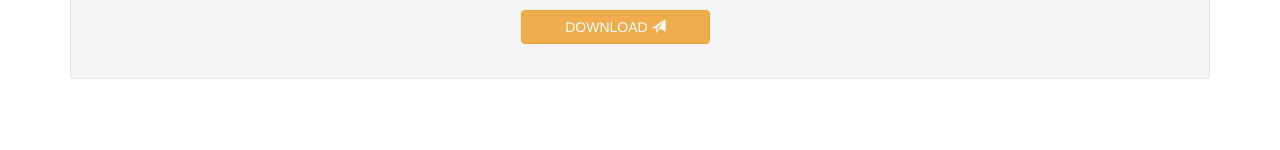
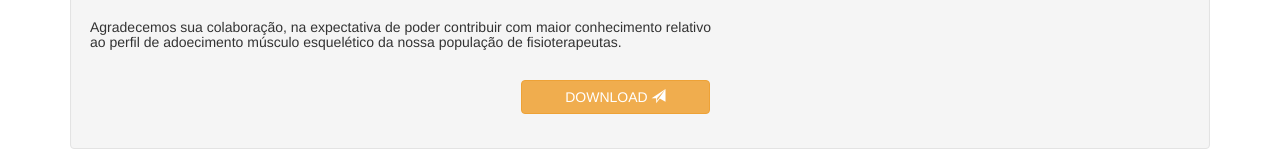
Before and after one commit to Adenilsonlj/prototipo, a plain HTML site: page index.html in a window 1280 px wide. Shown: the part 2022-2172 px from the top of the page. Before the commit the page ends 2121 px from the top, so only its background shows below. Drawn offline with nearby package versions, Linux system fonts and the light colour scheme.

Commit message:
mensagem de agradecimentos

```diff
--- a/index.html
+++ b/index.html
@@ -338,6 +338,7 @@
 
                 </div>
 
+
                 <div class="row">
                     <div class="col-md-6">
                         <h4>
@@ -350,7 +351,13 @@
                         </div>
                     </div>
                 </div>
-
+                <br>
+                <div class="row">
+                        <div class="col-md-7">
+                    <h5>Agradecemos sua colaboração, na expectativa de poder contribuir com maior conhecimento relativo
+                        ao perfil de adoecimento músculo esquelético da nossa população de fisioterapeutas.</h5>
+                        </div>
+                </div>
                 <!-- Button -->
                 <div class="form-group">
                     <label class="col-md-4 control-label"></label>
```
